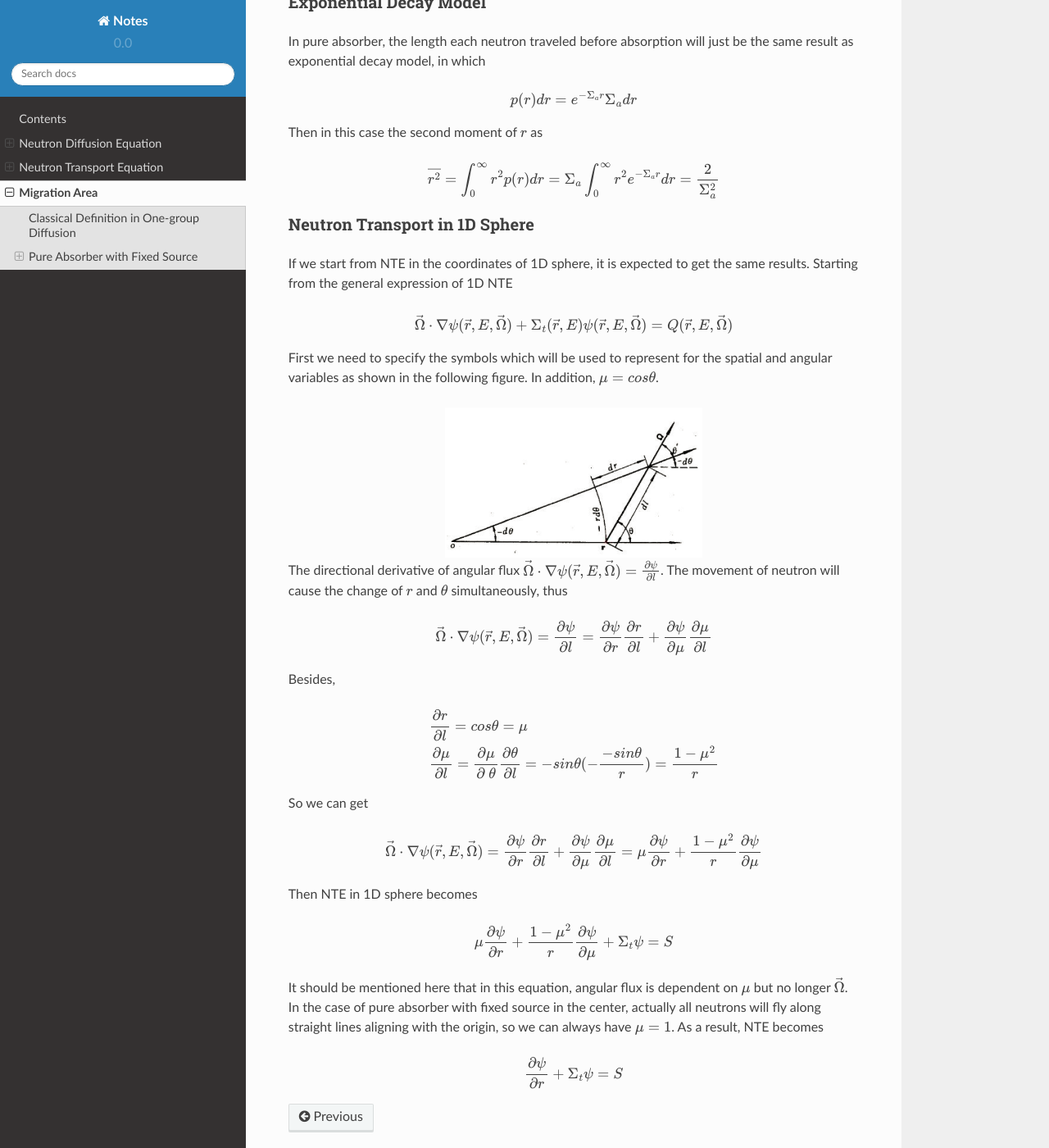
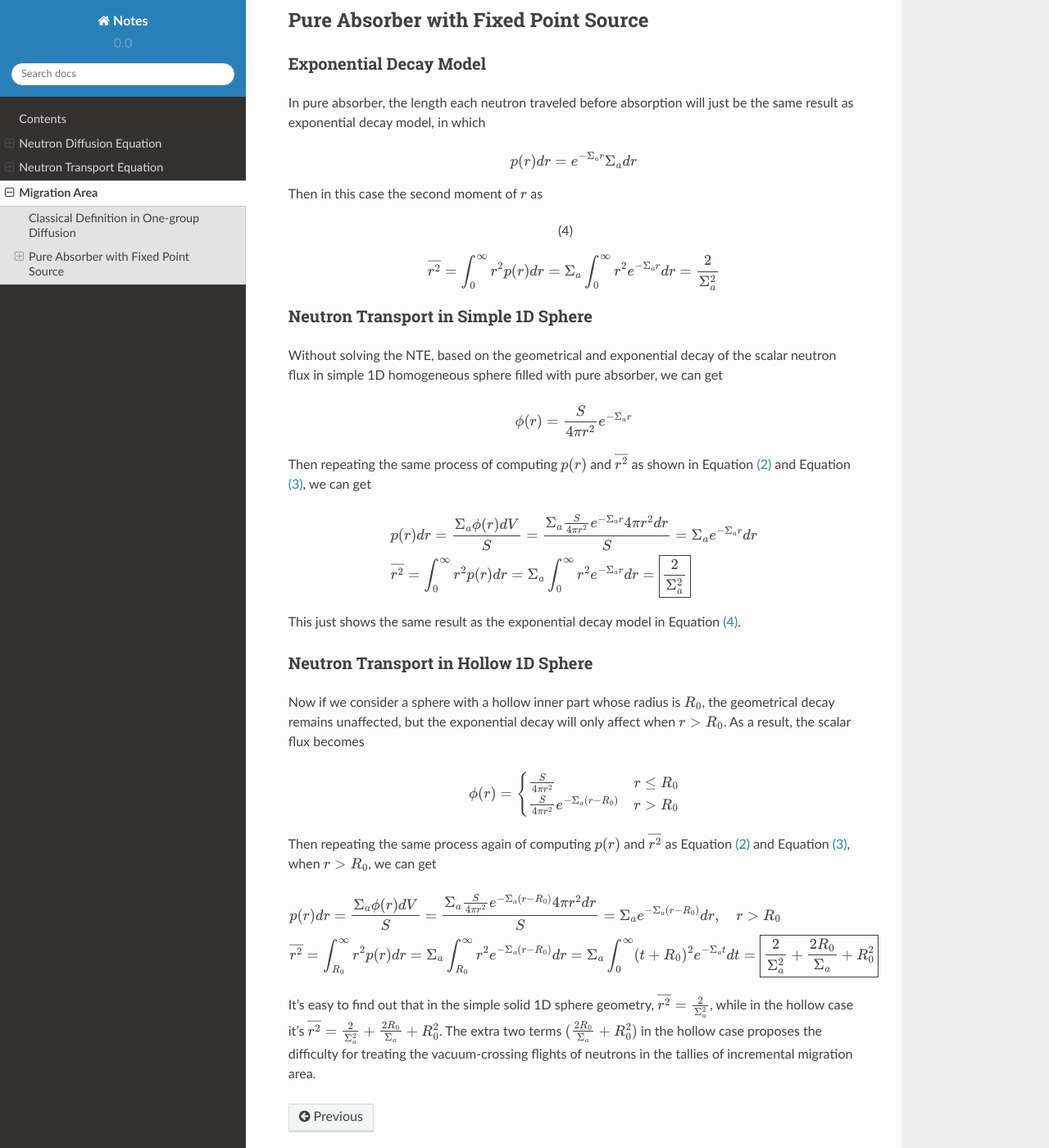
Before and after one commit to johnnyliu27/notes, a Sphinx documentation site: the page built from docs/source/sec_migration.rst, in a window 1280 px wide and 1400 px high, scrolled down 1031 px. Shown: the whole window at 82% size. Built offline with Sphinx 7.4.7 and the Read the Docs theme 2.0.0, drawn with Linux system fonts in a browser that asks for light colours; some of the changed text lies outside the part shown.

Commit message:
Revision of Migration Area section

```diff
--- a/docs/source/sec_migration.rst
+++ b/docs/source/sec_migration.rst
@@ -8,15 +8,14 @@ Classical Definition in One-group Diffusion
 In one-group diffusion theory, migration area can be proven to be equal
 to one-sixth of the average square of the flight distance from the
 position where a neutron is born to the position where it is absorbed,
-as shown in Equation :eq:`ma_defination`:
+as shown in Equation :eq:`eq::ma_defination`.
 
 .. math::
-  :label: ma_defination
+   :label: eq::ma_defination
 
-   \label{eq::ma_defination}
        M^2 =\frac{D}{\Sigma_{a}} = \frac{1}{6} \overline{r^2}
 
-In Equation :eq:`ma_defination`, :math:`M^2`
+In Equation :eq:`eq::ma_defination`, :math:`M^2`
 is migration area, :math:`D` is diffusion coefficient,
 :math:`\Sigma_{a}` is absorption cross section and
 :math:`\overline{r^2}` is the average square of crow flight length of
@@ -37,8 +36,9 @@ With this, the probability of any neutron absorbed within a thin
 spherical shell from :math:`r` to :math:`r+dr` is
 
 .. math::
+   :label: eq::probability_abs
 
-   p(r)dr = \frac{\Sigma_a \phi(r) dV}{S}
+       p(r)dr = \frac{\Sigma_a \phi(r) dV}{S}
                = \frac{\Sigma_a \frac{S e^{-r/M}}{4 \pi r D} 4 \pi r^2 dr}{S}
                = \frac{1}{M^2} e^{-r/M} r dr
 
@@ -48,16 +48,17 @@ integration formula of
 compute the second moment of :math:`r` as
 
 .. math::
+   :label: eq::second_moment
 
-   \overline{r^2} = \int_{0}^{\infty} r^2 p(r) dr
+       \overline{r^2} = \int_{0}^{\infty} r^2 p(r) dr
                       = \frac{1}{M^2} \int_{0}^{\infty} r^3 e^{-r/M} dr
                       = \frac{1}{M^2} \frac{3!}{(1/M)^4} = 6 M^2
 
 So we can get the relationship of
 :math:`M^2 = \frac{1}{6} \overline{r^2}`.
 
-Pure Absorber with Fixed Source
--------------------------------
+Pure Absorber with Fixed Point Source
+-------------------------------------
 
 Exponential Decay Model
 ~~~~~~~~~~~~~~~~~~~~~~~
@@ -70,68 +71,81 @@ will just be the same result as exponential decay model, in which
 Then in this case the second moment of :math:`r` as
 
 .. math::
+   :label: eq::ExpoDecayModel
 
-   \overline{r^2} = \int_{0}^{\infty} r^2 p(r) dr
+       \overline{r^2} = \int_{0}^{\infty} r^2 p(r) dr
                       = \Sigma_a \int_{0}^{\infty} r^2 e ^ {-\Sigma_a r} dr
                       = \frac{2}{\Sigma_a^2}
 
-Neutron Transport in 1D Sphere
-~~~~~~~~~~~~~~~~~~~~~~~~~~~~~~
+Neutron Transport in Simple 1D Sphere
+~~~~~~~~~~~~~~~~~~~~~~~~~~~~~~~~~~~~~
 
-If we start from NTE in the coordinates of 1D sphere, it is expected to
-get the same results. Starting from the general expression of 1D NTE
+Without solving the NTE, based on the geometrical and exponential decay
+of the scalar neutron flux in simple 1D homogeneous sphere filled with
+pure absorber, we can get
 
-.. math::
+.. math:: \phi(r) = \frac{S}{4 \pi r^2} e ^ {-\Sigma_a r}
 
-   \vec{\Omega} \cdot \nabla \psi(\vec{r}, E, \vec{\Omega})
-               + \Sigma_t(\vec{r}, E) \psi(\vec{r}, E, \vec{\Omega}) =
-               Q(\vec{r}, E, \vec{\Omega})
-
-First we need to specify the symbols which will be used to represent for
-the spatial and angular variables as shown in the following figure. In
-addition, :math:`\mu = cos \theta`.
-
-.. image:: plots/sphericalCoor.png
-   :width: 45.0%
-   :align: center
-
-The directional derivative of angular flux
-:math:`\vec{\Omega} \cdot \nabla \psi(\vec{r}, E, \vec{\Omega}) = \frac{\partial \psi}{\partial l}`.
-The movement of neutron will cause the change of :math:`r` and
-:math:`\theta` simultaneously, thus
-
-.. math:: \vec{\Omega} \cdot \nabla \psi(\vec{r}, E, \vec{\Omega}) = \frac{\partial \psi}{\partial l} = \frac{\partial \psi}{\partial r} \frac{\partial r}{\partial l} + \frac{\partial \psi}{\partial \mu} \frac{\partial \mu}{\partial l}
-
-Besides,
+Then repeating the same process of computing :math:`p(r)` and
+:math:`\overline{r^2}` as shown in Equation
+:eq:`eq::probability_abs` and Equation
+:eq:`eq::second_moment`, we can get
 
 .. math::
 
    \begin{aligned}
-       & \frac{\partial r}{\partial l} = cos \theta = \mu
+       & p(r)dr = \frac{\Sigma_a \phi(r) dV}{S}
+                   = \frac{\Sigma_a \frac{S}{4 \pi r^2} e ^ {-\Sigma_a r}  4 \pi r^2 dr}{S}
+                   = \Sigma_a e^{-\Sigma_a r} dr
        \\
-       & \frac{\partial \mu}{\partial l} = \frac{\partial \mu}{\partial \  \theta} \frac{\partial \theta}{\partial l} = - sin \theta (-\frac{-sin \theta}{r}) = \frac{1-\mu^2}{r}
+       & \overline{r^2} = \int_{0}^{\infty} r^2 p(r) dr
+                          = \Sigma_a \int_{0}^{\infty} r^2 e ^ {-\Sigma_a r} dr
+                          = \boxed{\frac{2}{\Sigma_a^2}}
        \end{aligned}
 
-So we can get
+This just shows the same result as the exponential decay model in
+Equation :eq:`eq::ExpoDecayModel`.
+
+Neutron Transport in Hollow 1D Sphere
+~~~~~~~~~~~~~~~~~~~~~~~~~~~~~~~~~~~~~
+
+Now if we consider a sphere with a hollow inner part whose radius is
+:math:`R_0`, the geometrical decay remains unaffected, but the
+exponential decay will only affect when :math:`r>R_0`. As a result, the
+scalar flux becomes
 
 .. math::
 
-   \vec{\Omega} \cdot \nabla \psi(\vec{r}, E, \vec{\Omega}) =
-        \frac{\partial \psi}{\partial r} \frac{\partial r}{\partial l} + \frac{\partial \psi}{\partial \mu} \frac{\partial \mu}{\partial l}
-        = \mu \frac{\partial \psi}{\partial r} + \frac{1-\mu^2}{r} \frac{\partial \psi}{\partial \mu}
+   \label{eq::hollowSphere}
+       \phi(r) =
+        \begin{cases}
+               \frac{S}{4 \pi r^2}     & r \leq R_0    \\
+               \frac{S}{4 \pi r^2} e ^ {-\Sigma_a (r-R_0)}  & r > R_0  \\
+       \end{cases}
 
-Then NTE in 1D sphere becomes
+Then repeating the same process again of computing :math:`p(r)` and
+:math:`\overline{r^2}` as Equation
+:eq:`eq::probability_abs` and Equation
+:eq:`eq::second_moment`, when :math:`r > R_0`, we
+can get
 
 .. math::
 
-   \mu \frac{\partial \psi}{\partial r} + \frac{1-\mu^2}{r} \frac{\partial \psi}{\partial \mu}
-               + \Sigma_t \psi =
-               S
+   \begin{aligned}
+       & p(r)dr = \frac{\Sigma_a \phi(r) dV}{S}
+                   = \frac{\Sigma_a \frac{S}{4 \pi r^2} e ^ {-\Sigma_a (r-R_0)}  4 \pi r^2 dr}{S}
+                   = \Sigma_a e^{-\Sigma_a (r-R_0)} dr, \quad r > R_0
+       \\
+       & \overline{r^2} = \int_{R_0}^{\infty} r^2 p(r) dr
+                          = \Sigma_a \int_{R_0}^{\infty} r^2 e ^ {-\Sigma_a (r-R_0)} dr
+                          = \Sigma_a \int_{0}^{\infty} (t+R_0)^2 e ^ {-\Sigma_a t} dt
+                          = \boxed{ \frac{2}{\Sigma_a^2} + \frac{2 R_0}{\Sigma_a} + R_0^2 }
+       \end{aligned}
 
-It should be mentioned here that in this equation, angular flux is
-dependent on :math:`\mu` but no longer :math:`\vec{\Omega}`. In the case
-of pure absorber with fixed source in the center, actually all neutrons
-will fly along straight lines aligning with the origin, so we can always
-have :math:`\mu = 1`. As a result, NTE becomes
-
-.. math:: \frac{\partial \psi}{\partial r} + \Sigma_t \psi = S
+It’s easy to find out that in the simple solid 1D sphere geometry,
+:math:`\overline{r^2} = \frac{2}{\Sigma_a^2}`, while in the hollow case
+it’s
+:math:`\overline{r^2} = \frac{2}{\Sigma_a^2} + \frac{2 R_0}{\Sigma_a} + R_0^2`.
+The extra two terms :math:`(\frac{2 R_0}{\Sigma_a} + R_0^2)` in the
+hollow case proposes the difficulty for treating the vacuum-crossing
+flights of neutrons in the tallies of incremental migration area.
```
